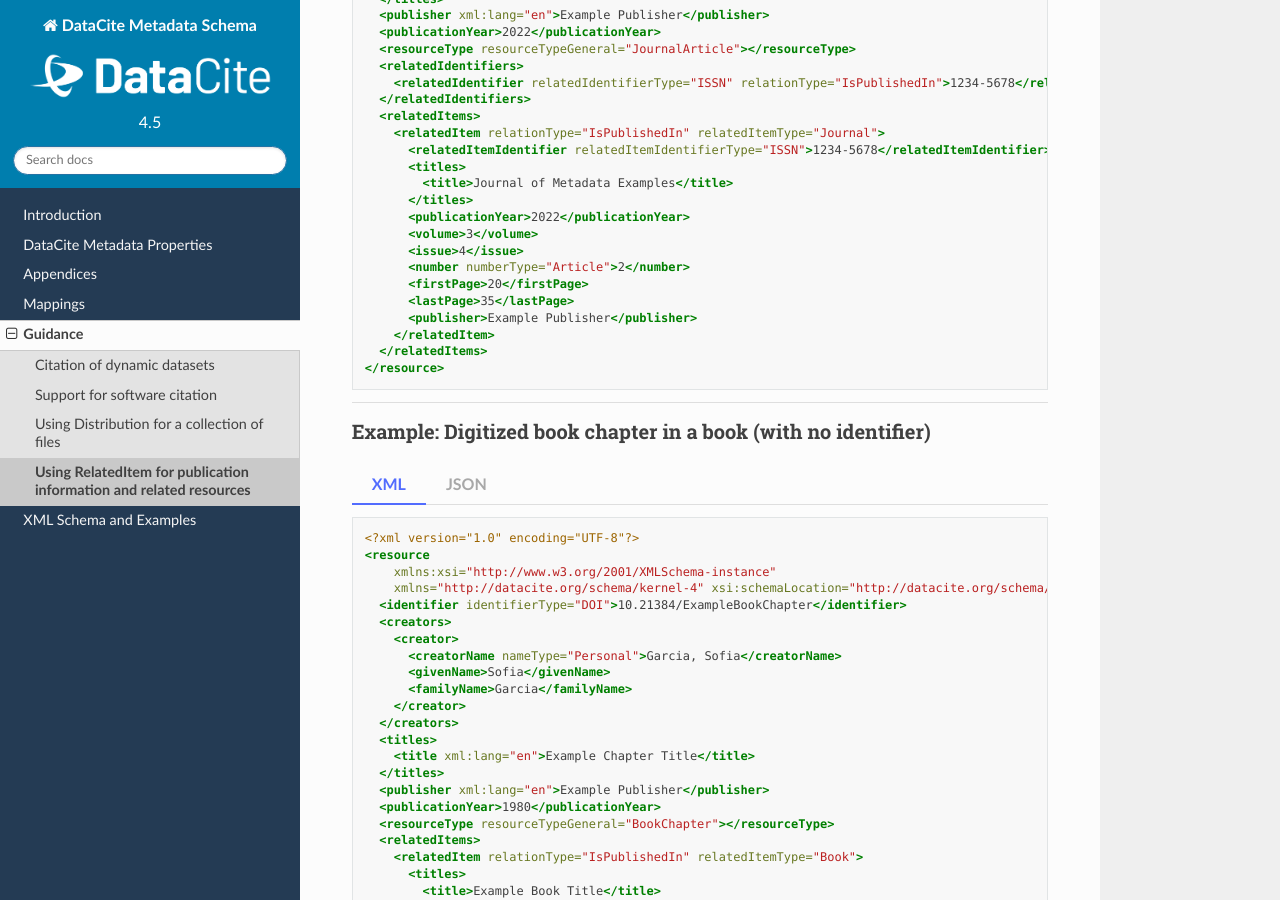
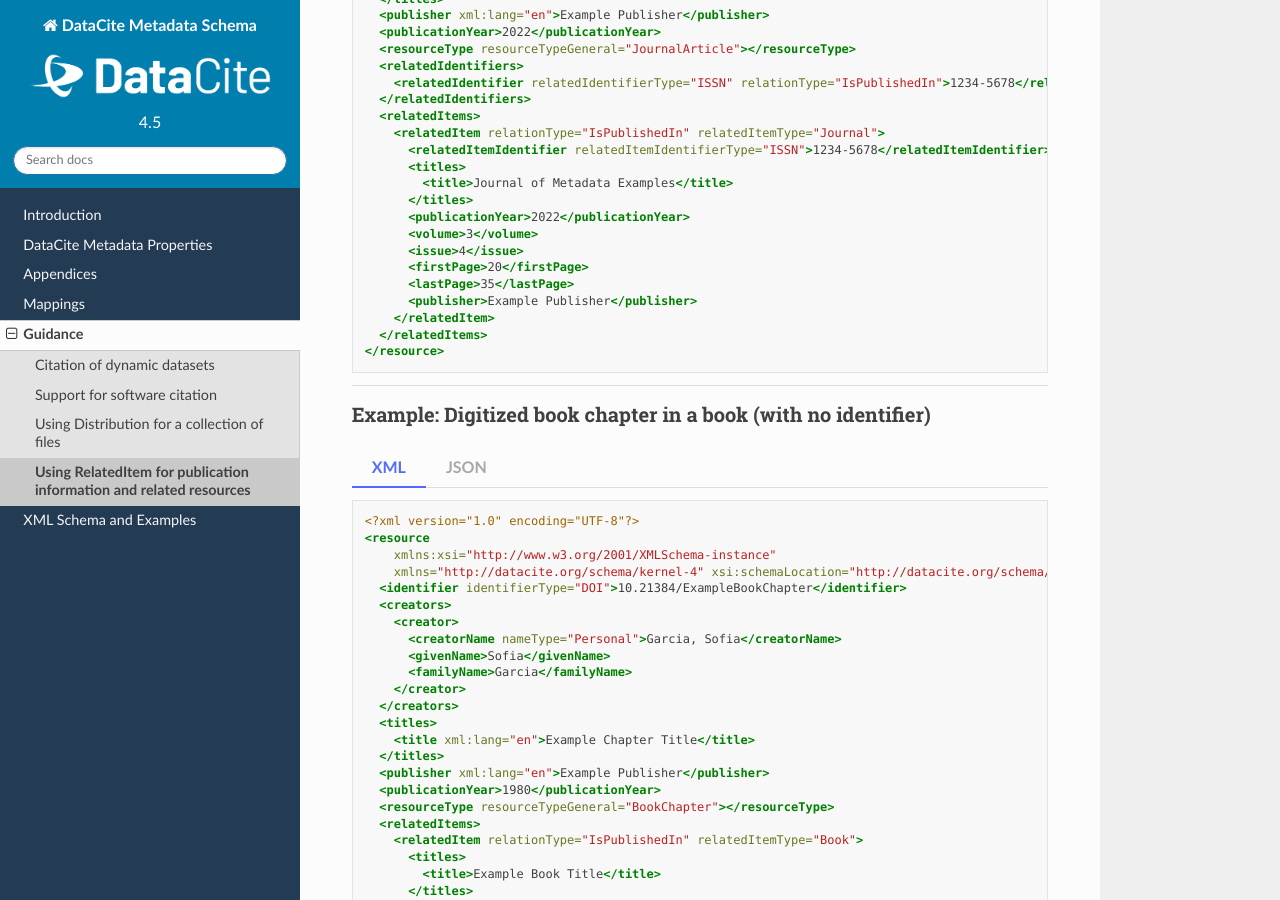
Before and after one commit to datacite/schema-docs, a Sphinx documentation site: the page built from docs/guidance/related_item_guide.rst, in a window 1280 px wide and 900 px high, scrolled down 1671 px. Built offline with Sphinx 7.4.7 and the Read the Docs theme 2.0.0, drawn with Linux system fonts in a browser that asks for light colours.

Commit message:
remove number from journal article example

```diff
--- a/docs/guidance/related_item_guide.rst
+++ b/docs/guidance/related_item_guide.rst
@@ -69,7 +69,6 @@ Example: Journal article in a journal (with an ISSN)
           <publicationYear>2022</publicationYear>
           <volume>3</volume>
           <issue>4</issue>
-          <number numberType="Article">2</number>
           <firstPage>20</firstPage>
           <lastPage>35</lastPage>
           <publisher>Example Publisher</publisher>
@@ -128,7 +127,6 @@ Example: Journal article in a journal (with an ISSN)
               "relatedItems": [
                   {
                       "issue": "4",
-                      "number": "2",
                       "titles": [
                           {
                               "title": "Journal of Metadata Examples"
@@ -138,7 +136,6 @@ Example: Journal article in a journal (with an ISSN)
                       "lastPage": "35",
                       "firstPage": "20",
                       "publisher": "Example Publisher",
-                      "numberType": "Article",
                       "relationType": "IsPublishedIn",
                       "publicationYear": "2022",
                       "relatedItemType": "Journal",
```
